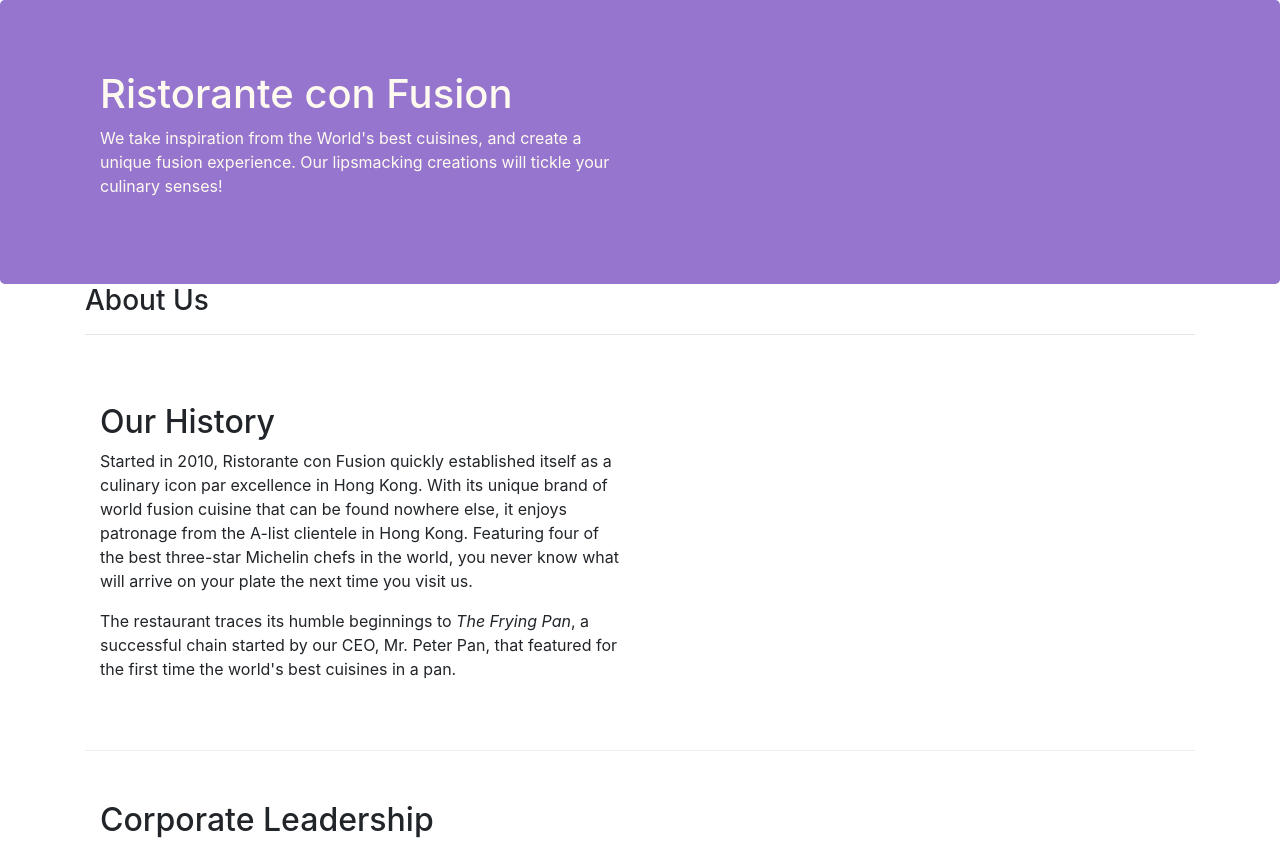
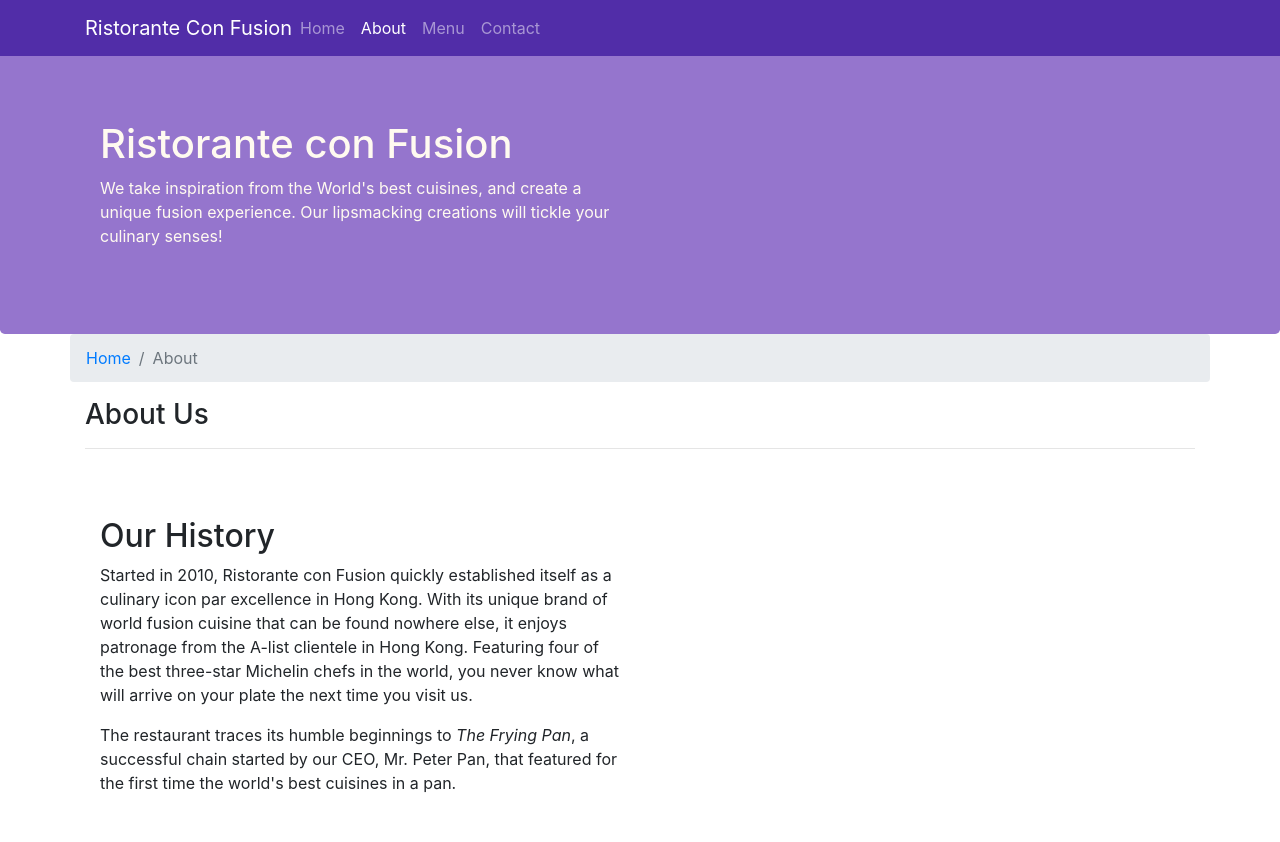
Before and after one commit to bibekchowdhury26/bootstrap-4-test-, a website: page aboutus.html in a window 1280 px wide. Shown: the top 842 px of the page. Drawn offline with nearby package versions, Linux system fonts and the light colour scheme.

Commit message:
Navbar and Breadcrums

```diff
--- a/aboutus.html
+++ b/aboutus.html
@@ -15,7 +15,22 @@
 </head>
 
 <body>
-
+    <nav class="navbar navbar-dark navbar-expand-sm fixed-top">
+        <div class="container">
+            <button class="navbar-toggler" type="button" data-toggle="collapse" data-target="#Navbar">
+                <span class="navbar-toggler-icon"></span>
+            </button>
+            <a class="navbar-brand mr-auto" href="./index.html">Ristorante Con Fusion</a>
+            <div class="collapse navbar-collapse" id="Navbar">
+                <ul class="navbar-nav mr-auto">
+                    <li class="nav-item"><a class="nav-link" href="./index.html">Home</a></li>
+                    <li class="nav-item active"><a class="nav-link" href="#">About</a></li>
+                    <li class="nav-item"><a class="nav-link" href="#">Menu</a></li>
+                    <li class="nav-item"><a class="nav-link" href="#">Contact</a></li>
+                </ul>
+            </div>
+        </div>
+    </nav>
     <header class="jumbotron">
         <div class="container">
             <div class="row row-header">
@@ -30,7 +45,11 @@
     </header>
 
     <div class="container">
-        <div class="row align-items-center">
+        <div class="row">
+            <ol class="col-12 breadcrumb">
+                <li class="breadcrumb-item"><a href="./index.html">Home</a></li>
+                <li class="breadcrumb-item active">About</li>
+            </ol>
             <div class="col-12">
                <h3>About Us</h3>
                <hr>
@@ -70,7 +89,7 @@
                 <div class="col-4 offset-1 col-sm-2">
                     <h5>Links</h5>
                     <ul class="list-unstyled">
-                        <li><a href="#">Home</a></li>
+                        <li><a href="./index.html">Home</a></li>
                         <li><a href="#">About</a></li>
                         <li><a href="#">Menu</a></li>
                         <li><a href="#">Contact</a></li>
--- a/css/style.css
+++ b/css/style.css
@@ -28,3 +28,11 @@
     margin: 0px;
     color: #0f0f0f;
 }
+body {
+    padding: 50px 0px 0px 0px;
+    z-index: 0;
+}
+
+.navbar-dark {
+    background-color: #512DA8;
+}
```
Also changed, not shown: index.html (+17 -2 lines).
